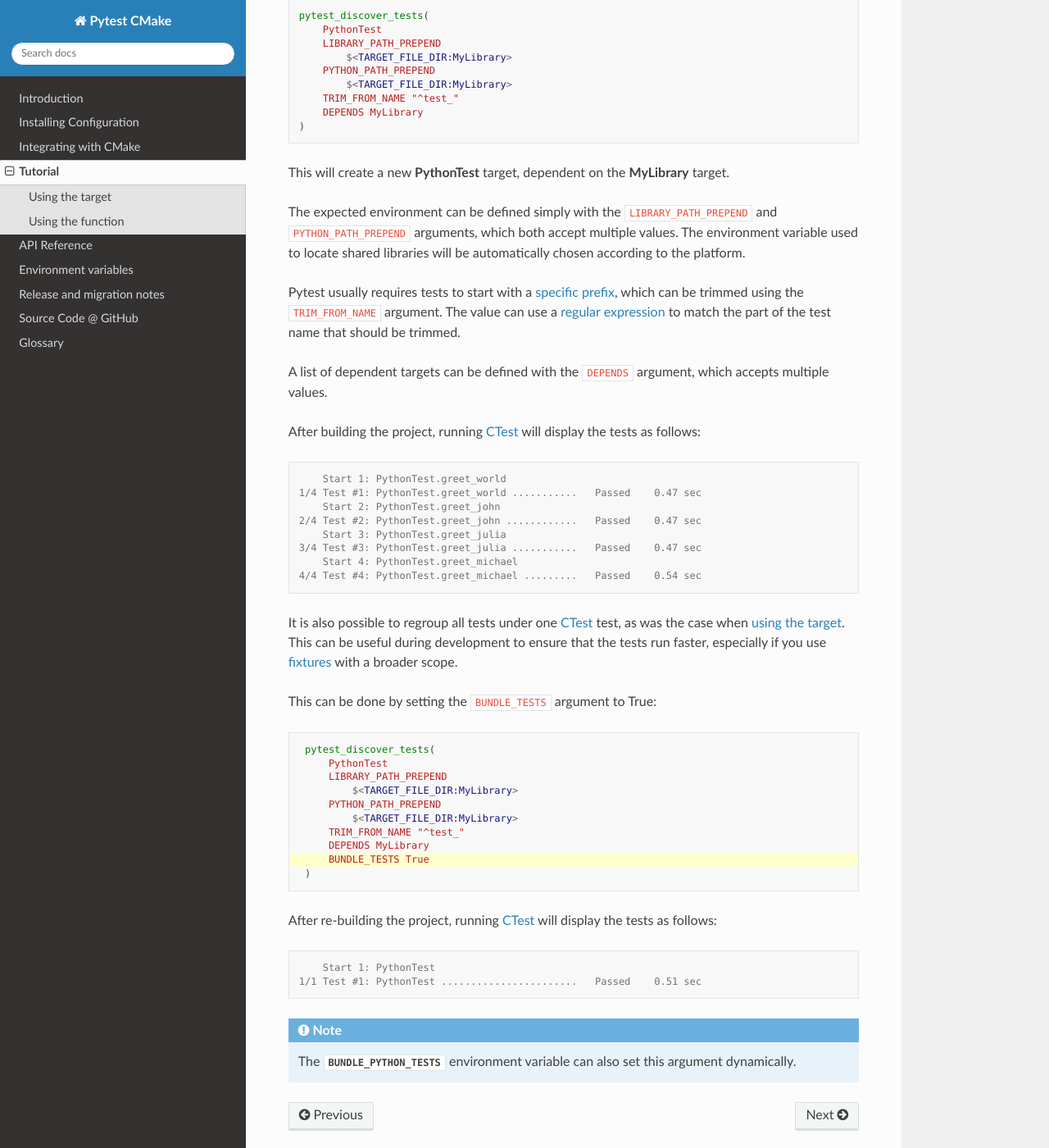
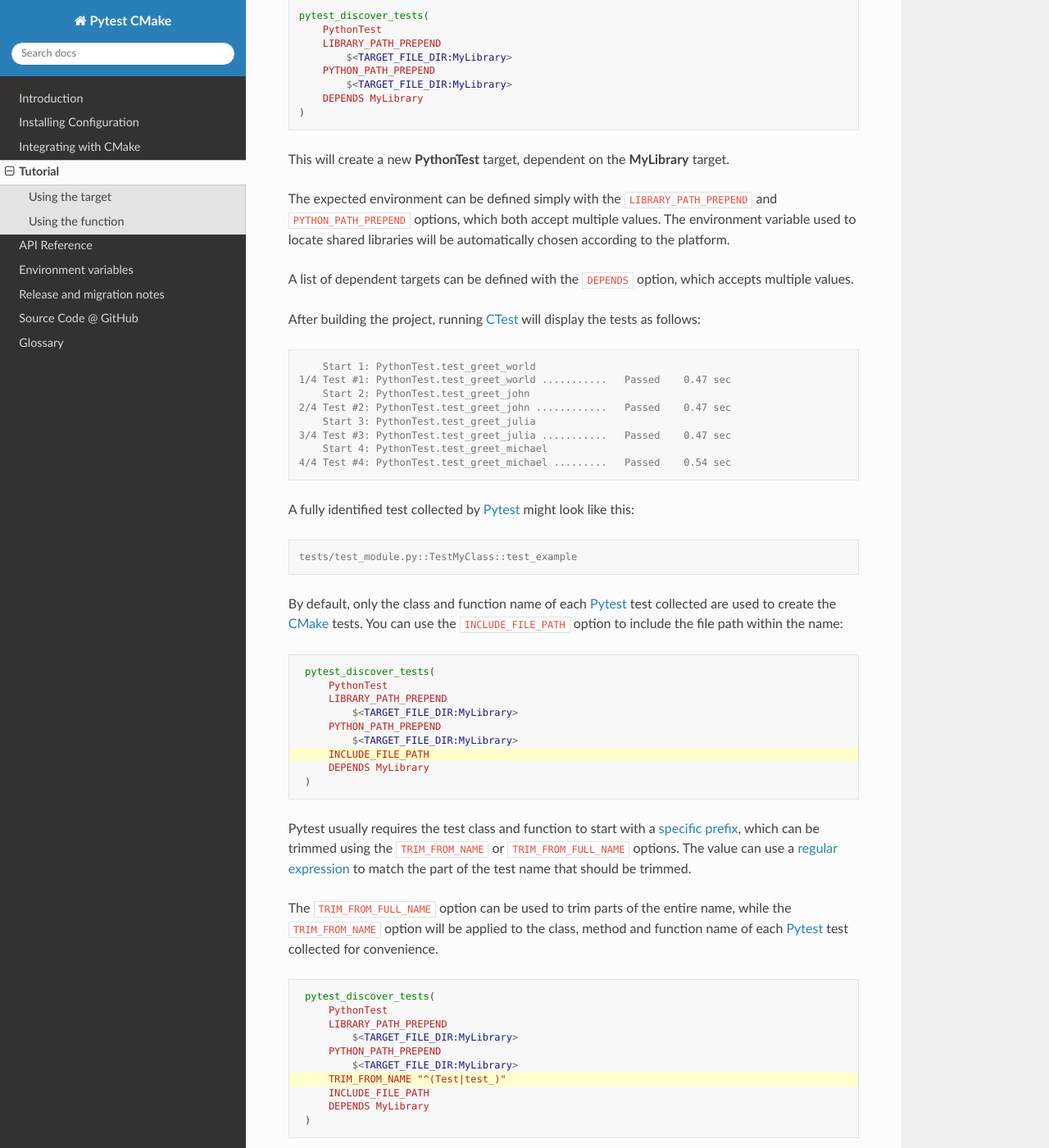
Before and after one commit to python-cmake/pytest-cmake, a Sphinx documentation site: the page built from doc/tutorial.rst, in a window 1280 px wide and 1400 px high, scrolled down 1508 px. Shown: the whole window at 82% size. Built offline with Sphinx 7.4.7 and the Read the Docs theme 3.1.0, drawn with Linux system fonts in a browser that asks for light colours; some of the changed text lies outside the part shown.

Commit message:
Update documentation

```diff
--- a/doc/tutorial.rst
+++ b/doc/tutorial.rst
@@ -12,10 +12,10 @@
 Using the target
 ================
 
-Let's consider a project which wraps C++ logic with Python bindings. We need to
-add a :file:`CMakeLists.txt` configuration file to add Python tests within the
-same directory. The :term:`Pytest` command can be easily implemented using the
-:term:`add_test` function:
+Let's consider a project that wraps C++ logic with Python bindings. We need to
+add a :file:`CMakeLists.txt` configuration file to include Python tests within
+the same directory. The :term:`Pytest` command can easily be implemented using
+the :term:`add_test` function:
 
 .. code-block:: cmake
 
@@ -74,7 +74,7 @@
 Using the function
 ==================
 
-A :func:`pytest_discover_tests` function is provided to create :term:`CTest`
+A :func:`pytest_discover_tests` function is provided to create :term:`CMake`
 tests for each Python test collected. Therefore, the configuration added in the
 previous section could be replaced by the following:
 
@@ -94,18 +93,11 @@
 target.
 
 The expected environment can be defined simply with the ``LIBRARY_PATH_PREPEND``
-and ``PYTHON_PATH_PREPEND`` arguments, which both accept multiple values. The
+and ``PYTHON_PATH_PREPEND`` options, which both accept multiple values. The
 environment variable used to locate shared libraries will be automatically
 chosen according to the platform.
 
-Pytest usually requires tests to start with a
-`specific prefix
-<https://docs.pytest.org/en/latest/explanation/goodpractices.html>`_,
-which can be trimmed using the ``TRIM_FROM_NAME`` argument. The value can use a
-`regular expression <https://en.wikipedia.org/wiki/Regular_expression>`_ to
-match the part of the test name that should be trimmed.
-
-A list of dependent targets can be defined with the ``DEPENDS`` argument, which
+A list of dependent targets can be defined with the ``DEPENDS`` option, which
 accepts multiple values.
 
 After building the project, running :term:`CTest` will display the tests as
@@ -113,24 +105,27 @@
 
 .. code-block:: console
 
-        Start 1: PythonTest.greet_world
-    1/4 Test #1: PythonTest.greet_world ...........   Passed    0.47 sec
-        Start 2: PythonTest.greet_john
-    2/4 Test #2: PythonTest.greet_john ............   Passed    0.47 sec
-        Start 3: PythonTest.greet_julia
-    3/4 Test #3: PythonTest.greet_julia ...........   Passed    0.47 sec
-        Start 4: PythonTest.greet_michael
-    4/4 Test #4: PythonTest.greet_michael .........   Passed    0.54 sec
+        Start 1: PythonTest.test_greet_world
+    1/4 Test #1: PythonTest.test_greet_world ...........   Passed    0.47 sec
+        Start 2: PythonTest.test_greet_john
+    2/4 Test #2: PythonTest.test_greet_john ............   Passed    0.47 sec
+        Start 3: PythonTest.test_greet_julia
+    3/4 Test #3: PythonTest.test_greet_julia ...........   Passed    0.47 sec
+        Start 4: PythonTest.test_greet_michael
+    4/4 Test #4: PythonTest.test_greet_michael .........   Passed    0.54 sec
 
-It is also possible to regroup all tests under one :term:`CTest` test, as
-was the case when :ref:`using the target <tutorial/target>`. This can be
-useful during development to ensure that the tests run faster, especially
-if you use :term:`fixtures <fixture>` with a broader scope.
+A fully identified test collected by :term:`Pytest` might look like this:
 
-This can be done by setting the ``BUNDLE_TESTS`` argument to True:
+.. code-block:: console
+
+    tests/test_module.py::TestMyClass::test_example
+
+By default, only the class and function name of each :term:`Pytest` test collected
+are used to create the :term:`CMake` tests. You can use the ``INCLUDE_FILE_PATH``
+option to include the file path within the name:
 
 .. code-block:: cmake
-   :emphasize-lines: 9
+   :emphasize-lines: 7
 
     pytest_discover_tests(
         PythonTest
@@ -138,13 +133,71 @@
             $<TARGET_FILE_DIR:MyLibrary>
         PYTHON_PATH_PREPEND
             $<TARGET_FILE_DIR:MyLibrary>
-        TRIM_FROM_NAME "^test_"
+        INCLUDE_FILE_PATH
+        DEPENDS MyLibrary
+    )
+
+Pytest usually requires the test class and function to start with a
+`specific prefix
+<https://docs.pytest.org/en/latest/explanation/goodpractices.html>`_,
+which can be trimmed using the ``TRIM_FROM_NAME`` or ``TRIM_FROM_FULL_NAME``
+options. The value can use a :term:`regular expression` to match the part of
+the test name that should be trimmed.
+
+The ``TRIM_FROM_FULL_NAME`` option can be used to trim parts of the entire name,
+while the ``TRIM_FROM_NAME`` option will be applied to the class, method and
+function name of each :term:`Pytest` test collected for convenience.
+
+.. code-block:: cmake
+   :emphasize-lines: 7
+
+    pytest_discover_tests(
+        PythonTest
+        LIBRARY_PATH_PREPEND
+            $<TARGET_FILE_DIR:MyLibrary>
+        PYTHON_PATH_PREPEND
+            $<TARGET_FILE_DIR:MyLibrary>
+        TRIM_FROM_NAME "^(Test|test_)"
+        INCLUDE_FILE_PATH
+        DEPENDS MyLibrary
+    )
+
+After rebuilding the project, running :term:`CTest` will display the tests as
+follows:
+
+.. code-block:: console
+
+        Start 1: PythonTest.greet_world
+    1/4 Test #1: PythonTest.greet_world ...............   Passed    0.47 sec
+        Start 2: PythonTest.greet_john
+    2/4 Test #2: PythonTest.greet_john ................   Passed    0.47 sec
+        Start 3: PythonTest.greet_julia
+    3/4 Test #3: PythonTest.greet_julia ...............   Passed    0.47 sec
+        Start 4: PythonTest.subfolder.greet_michael
+    4/4 Test #4: PythonTest.subfolder.greet_michael ...   Passed    0.54 sec
+
+It is also possible to regroup all tests under one :term:`CTest` test, as
+was the case when :ref:`using the target <tutorial/target>`. This can be
+useful during development to ensure that the tests run faster, especially
+if you use :term:`fixtures <fixture>` with a broader scope.
+
+This can be done by setting the ``BUNDLE_TESTS`` option to True:
+
+.. code-block:: cmake
+   :emphasize-lines: 8
+
+    pytest_discover_tests(
+        PythonTest
+        LIBRARY_PATH_PREPEND
+            $<TARGET_FILE_DIR:MyLibrary>
+        PYTHON_PATH_PREPEND
+            $<TARGET_FILE_DIR:MyLibrary>
         DEPENDS MyLibrary
         BUNDLE_TESTS True
     )
 
-After re-building the project, running :term:`CTest` will display the tests as
-follows:
+After rebuilding the project once again, running :term:`CTest` will display the
+tests as follows:
 
 .. code-block:: console
 
@@ -154,4 +207,4 @@
 .. note::
 
     The :envvar:`BUNDLE_PYTHON_TESTS` environment variable can also set this
-    argument dynamically.
+    option dynamically.
```
Also changed, not shown: other parts of doc/tutorial.rst (+3 -4 lines), doc/api_reference.rst (+25 -3 lines), doc/glossary.rst (+12 -12 lines), doc/integration.rst (+6 -5 lines), doc/release/release_notes.rst (+21 -2 lines), 1 other file.
